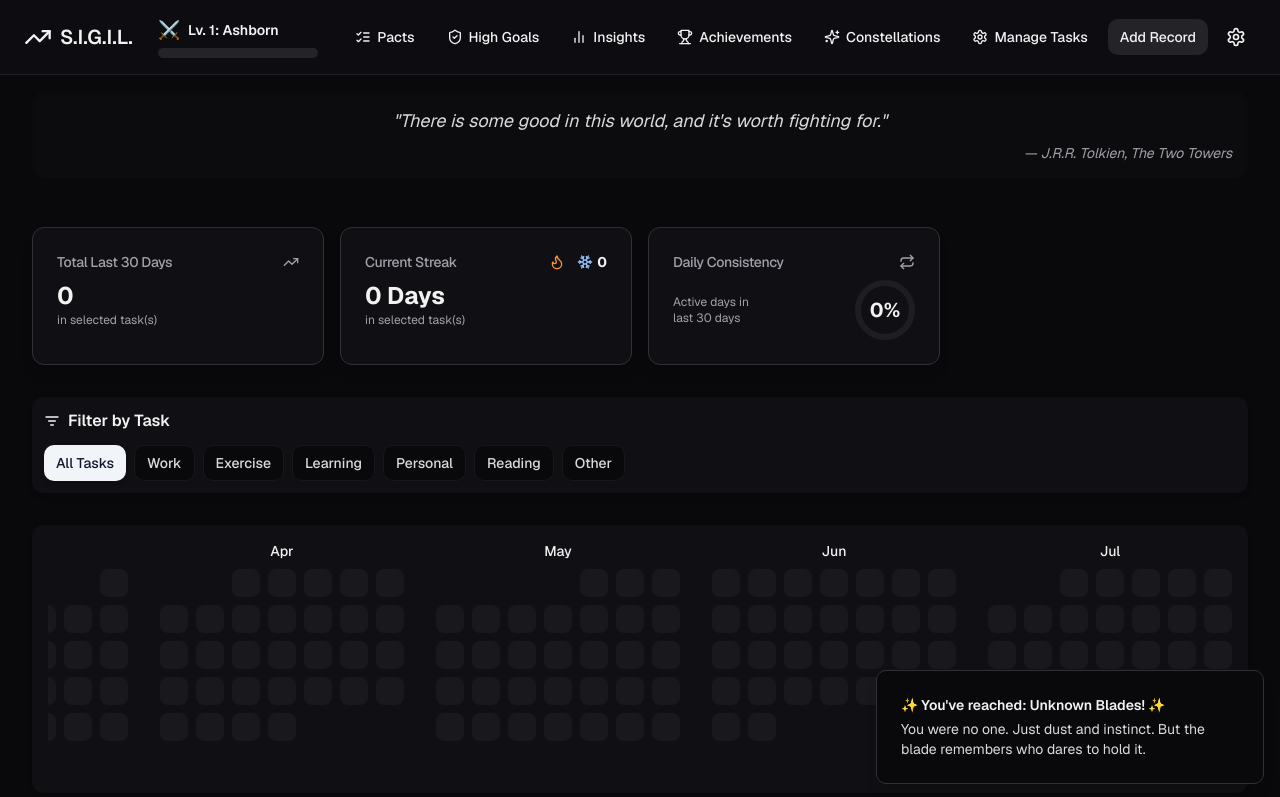
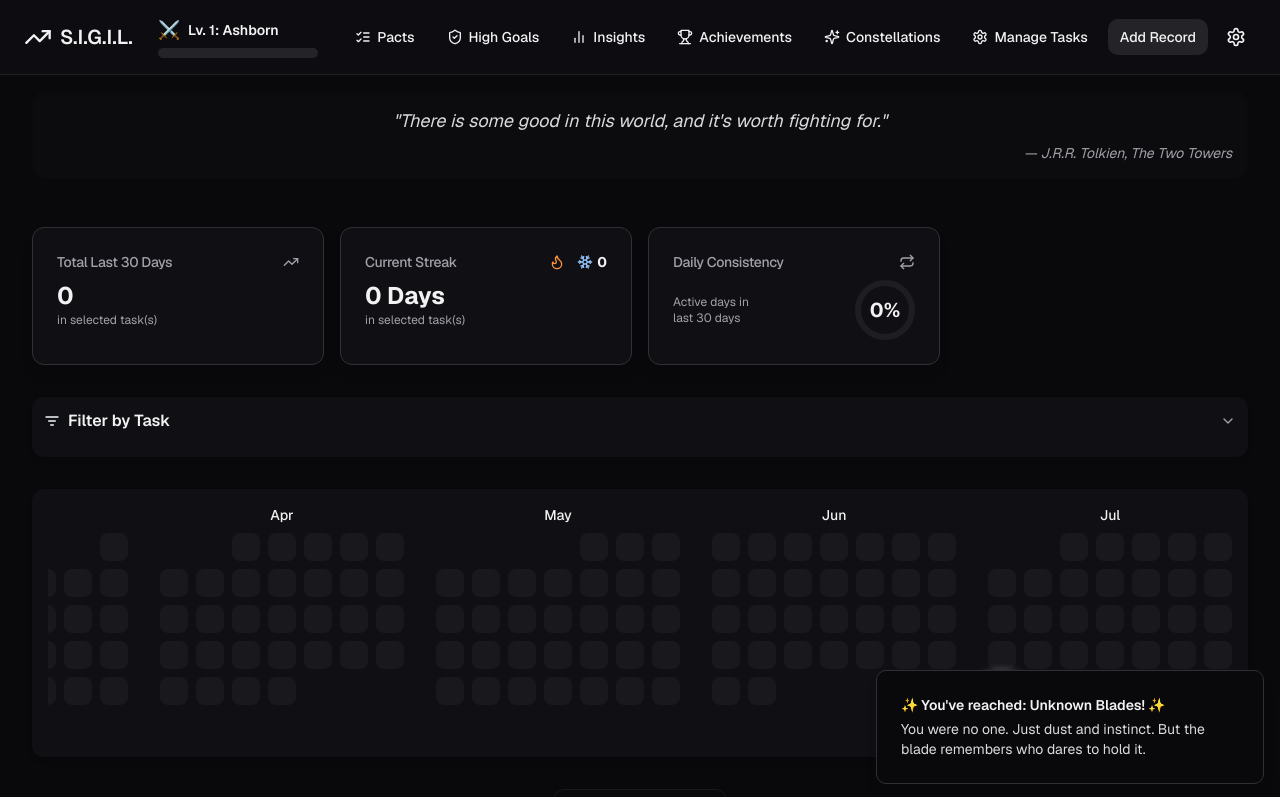
Before and after one commit to Abhi9818-max/SIGIL-clean, a Next.js app: page / in a window 1280 px wide. Shown: the top 797 px of the page. Built offline with nearby package versions, Linux system fonts and the light colour scheme.

Commit message:
Make the following changes:
On the page src/app/page.tsx,

Find this el

```diff
--- a/src/components/records/TaskFilterBar.tsx
+++ b/src/components/records/TaskFilterBar.tsx
@@ -1,10 +1,10 @@
 
 "use client";
 
-import React from 'react';
+import React, { useState } from 'react';
 import { Button } from '@/components/ui/button';
 import type { TaskDefinition } from '@/types';
-import { ListFilter } from 'lucide-react';
+import { ListFilter, ChevronDown } from 'lucide-react';
 import { cn } from '@/lib/utils';
 
 interface TaskFilterBarProps {
@@ -14,14 +14,22 @@ interface TaskFilterBarProps {
 }
 
 const TaskFilterBar: React.FC<TaskFilterBarProps> = ({ taskDefinitions, selectedTaskId, onSelectTask }) => {
+  const [isExpanded, setIsExpanded] = useState(false);
+
   return (
     <div className="mb-4 p-3 rounded-lg shadow-md bg-card">
-      <div className="flex items-center mb-3">
+      <button
+        onClick={() => setIsExpanded(!isExpanded)}
+        className="flex items-center w-full text-left mb-3"
+        aria-expanded={isExpanded}
+      >
         <ListFilter className="h-4 w-4 mr-2 text-primary" />
         <h3 className="text-base font-semibold text-foreground">Filter by Task</h3>
-      </div>
+        <ChevronDown className={cn("h-4 w-4 ml-auto text-muted-foreground transition-transform", isExpanded && "rotate-180")} />
+      </button>
 
-      <div className="flex flex-wrap gap-2">
+      {isExpanded && (
+        <div className="flex flex-wrap gap-2 animate-fade-in-up">
           <Button
             variant={selectedTaskId === null ? 'default' : 'outline'}
             size="sm"
@@ -56,6 +64,7 @@ const TaskFilterBar: React.FC<TaskFilterBarProps> = ({ taskDefinitions, selected
             </Button>
           ))}
         </div>
+      )}
     </div>
   );
 };
```
Lines whose indentation alone changed are shown as unchanged.
